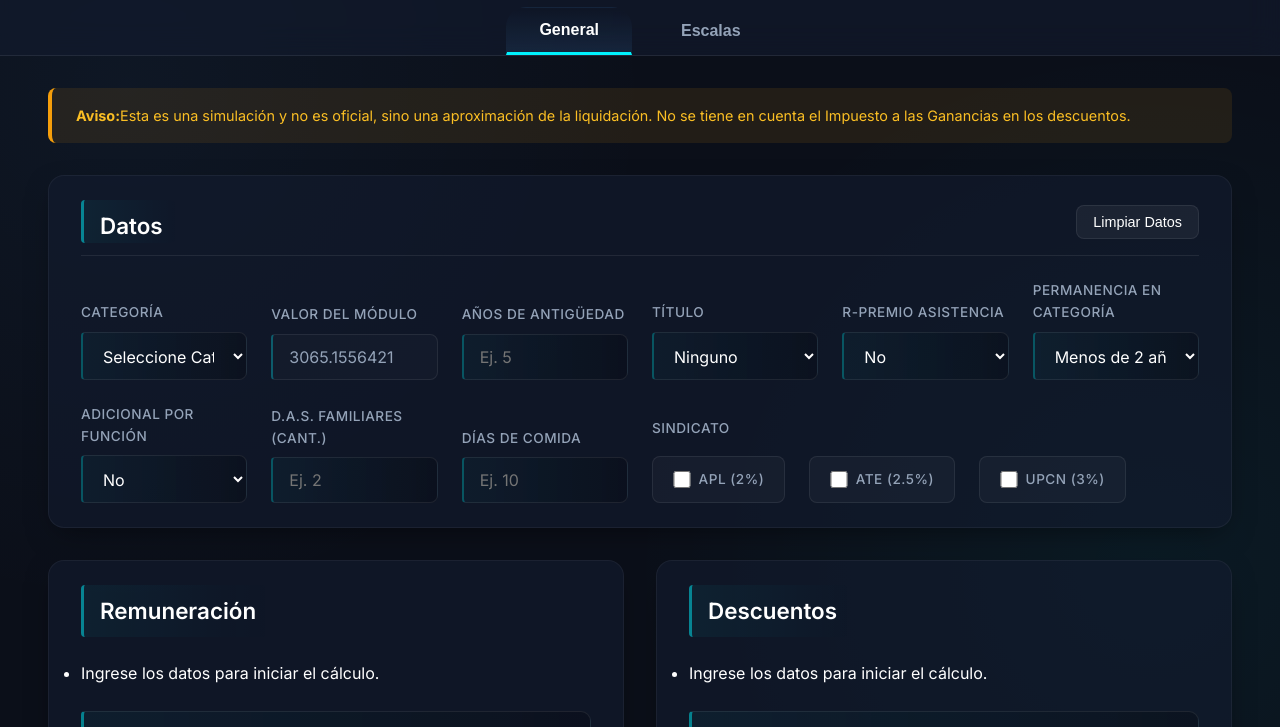
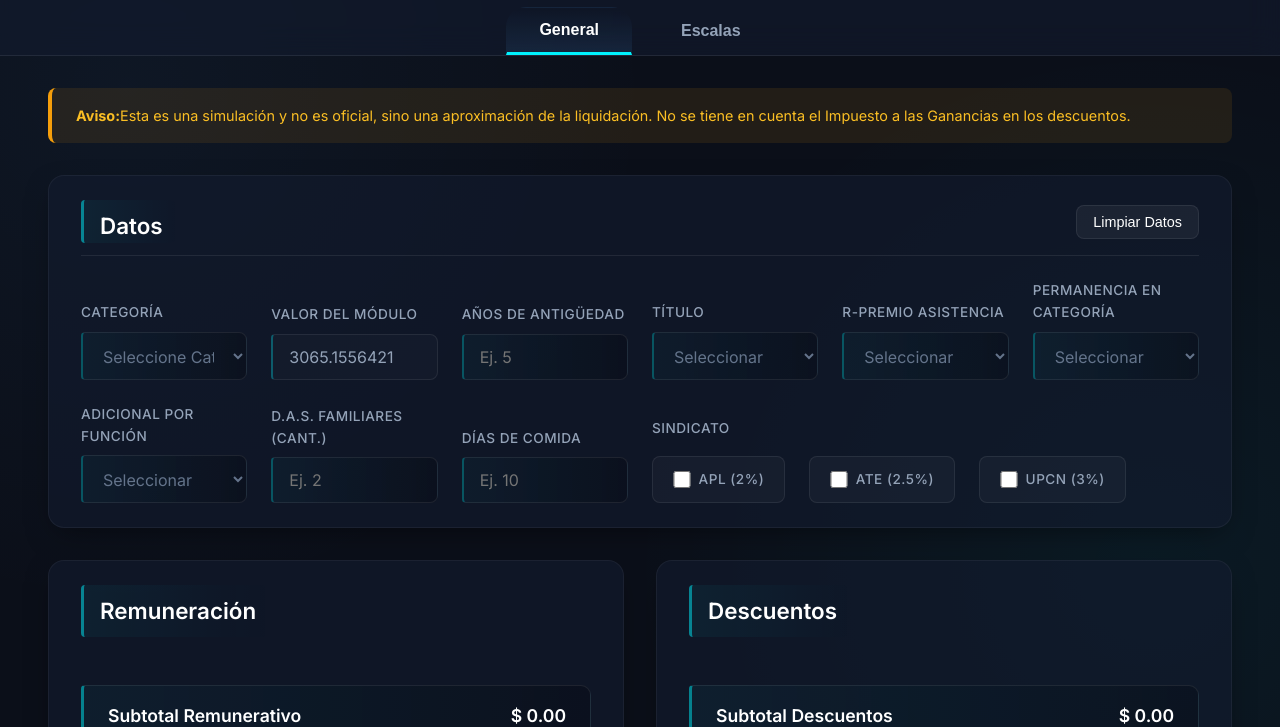
Before and after one commit to emanuelbizzozero/simuladorsueldo, a plain HTML site: page index.html in a window 1280 px wide. Shown: the part 73-800 px from the top of the page. Drawn offline with Linux system fonts and the light colour scheme; some packages are replaced by stand-ins of ours; a script that the page names is missing.

Commit message:
Fix UI glitches: restored original dropdown labels and completely clear empty states

```diff
--- a/app.js
+++ b/app.js
@@ -131,10 +131,11 @@
     btnLimpiar.addEventListener('click', () => {
         selectCategoria.value = '';
         inputAntiguedad.value = '';
-        selectTitulo.value = 'ninguno';
-        selectPresentismo.value = 'no';
-        selectPermanencia.value = '0';
-        inputAdicionalFuncion.value = 'no';
+        selectTitulo.value = '';
+        selectPresentismo.value = '';
+        selectPermanencia.value = '';
+        inputAdicionalFuncion.value = '';
+        document.getElementById('adic-turno').checked = false;
         inputDasFamiliar.value = '';
         inputComidaDias.value = '';
         checkboxesSindicato.forEach(cb => cb.checked = false);
@@ -581,8 +582,8 @@
 }
 
 function renderEmptyStates() {
-    listRemuneracion.innerHTML = '<li class="empty-state">Ingrese los datos para iniciar el cálculo.</li>';
-    listDescuentos.innerHTML = '<li class="empty-state">Ingrese los datos para iniciar el cálculo.</li>';
+    listRemuneracion.innerHTML = '';
+    listDescuentos.innerHTML = '';
     textSubtotalRemunerativo.textContent = '$ 0.00';
     textSubtotalDescuentos.textContent = '$ 0.00';
     textTotalNeto.textContent = '$ 0.00';
--- a/index.html
+++ b/index.html
@@ -7,7 +7,7 @@
     <meta name="description" content="Aplicación para simular recibos de sueldo con detalles de remuneración y descuentos.">
     <link href="https://fonts.googleapis.com/css2?family=Inter:wght@400;500;600;700&display=swap" rel="stylesheet">
     <script src="https://cdn.jsdelivr.net/npm/sweetalert2@11"></script>
-    <link rel="stylesheet" href="styles.css?v=28">
+    <link rel="stylesheet" href="styles.css?v=34">
 </head>
 <body>
     <div class="dashboard-container">
@@ -49,7 +49,7 @@
                 <div class="datos-grid">
                     <div class="input-group">
                         <label for="categoria">Categoría</label>
-                        <select id="categoria">
+                        <select id="categoria" required>
                             <!-- Options populated via JS -->
                         </select>
                     </div>
@@ -66,7 +66,8 @@
 
                     <div class="input-group">
                         <label for="titulo">Título</label>
-                        <select id="titulo">
+                        <select id="titulo" required>
+                            <option value="" disabled selected hidden>Seleccionar</option>
                             <option value="ninguno">Ninguno</option>
                             <option value="uni_5">1. Universitario/Superior (5+ años)</option>
                             <option value="uni_4">2. Universitario/Superior (4 años)</option>
@@ -79,16 +80,18 @@
 
                     <div class="input-group">
                         <label for="presentismo">R-Premio Asistencia</label>
-                        <select id="presentismo">
+                        <select id="presentismo" required>
+                            <option value="" disabled selected hidden>Seleccionar</option>
                             <option value="si">Sí, Completo</option>
                             <option value="si60">Sí, Incompleto</option>
-                            <option value="no" selected>No</option>
+                            <option value="no">No</option>
                         </select>
                     </div>
 
                     <div class="input-group">
                         <label for="permanencia">Permanencia en Categoría</label>
-                        <select id="permanencia">
+                        <select id="permanencia" required>
+                            <option value="" disabled selected hidden>Seleccionar</option>
                             <option value="0">Menos de 2 años</option>
                             <option value="2">2 a 3 años</option>
                             <option value="4">4 a 5 años</option>
@@ -99,8 +102,9 @@
 
                     <div class="input-group">
                         <label for="adicional-funcion">Adicional por Función</label>
-                        <select id="adicional-funcion">
-                            <option value="no" selected>No</option>
+                        <select id="adicional-funcion" required>
+                            <option value="" disabled selected hidden>Seleccionar</option>
+                            <option value="no">No</option>
                             <option value="si">Sí</option>
                         </select>
                     </div>
@@ -384,6 +388,6 @@
     </main>
     </div>
 
-    <script src="app.js?v=29"></script>
+    <script src="app.js?v=34"></script>
 </body>
 </html>
--- a/styles.css
+++ b/styles.css
@@ -272,8 +272,12 @@
 }
 
 select option {
-    background-color: var(--bg-secondary);
+    background: var(--bg-secondary);
     color: var(--text-primary);
+}
+
+select:invalid, select option[value=""] {
+    color: var(--text-muted);
 }
 
 /* Checkboxes */
```
